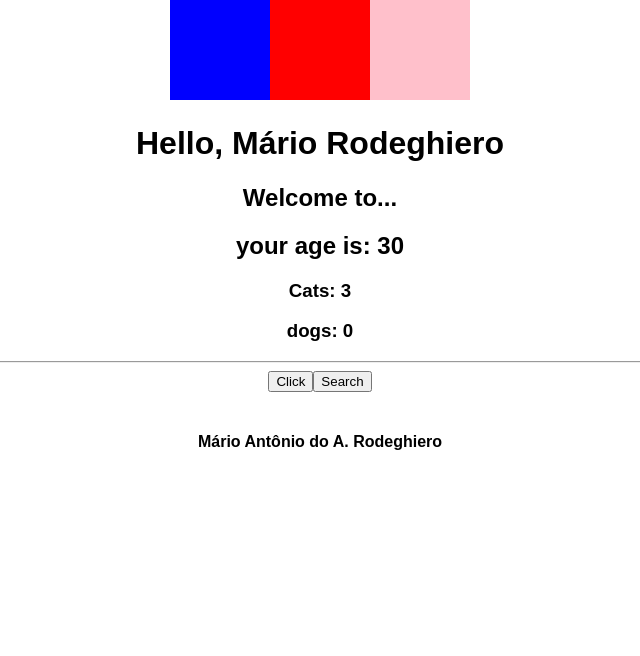
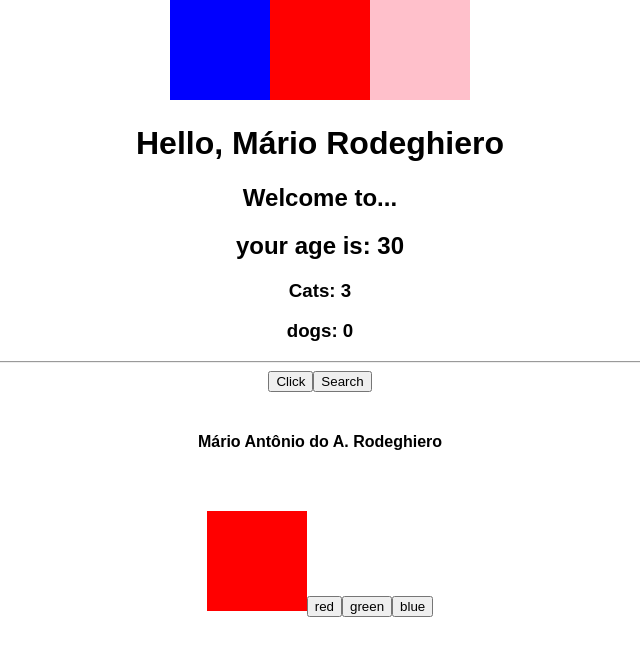
Before and after one commit to mariorodeghiero/course-react-ninja, a React (Create React App) app in the folder my-app/: page / in a window 1280 px wide. Shown: the top 656 px of the page, without its empty margins (320-960 px from the left). Built offline with nearby package versions, Linux system fonts and the light colour scheme.

Commit message:
stateLess

```diff
--- a/my-app/src/App.js
+++ b/my-app/src/App.js
@@ -7,6 +7,7 @@ import Button from "./components/button";
 import SeachButton from "./components/search-button";
 import SearchButton from "./components/search-button";
 import Estado from "./components/state-full";
+import ChangedState from "./components/change-square";
 
 class App extends Component {
   render() {
@@ -27,6 +28,8 @@ class App extends Component {
         <SearchButton />
         <br />
         <Estado />
+        <br />
+        <ChangedState />
       </div>
     );
   }
--- /dev/null
+++ b/my-app/src/components/change-square.js
@@ -0,0 +1,25 @@
+import React, { Component } from "react";
+import Square from "./square";
+import Button from "./button";
+
+class ChangedState extends Component {
+  constructor(props) {
+    super(props);
+    this.state = { color: "red" };
+  }
+  render() {
+    return (
+      <div>
+        <Square color={this.state.color} />
+        {["red", "green", "blue"].map(color => (
+          <Button key={color} handleClick={() => this.setState({ color })}>
+            {" "}
+            {color}
+          </Button>
+        ))}
+      </div>
+    );
+  }
+}
+
+export default ChangedState;
```
